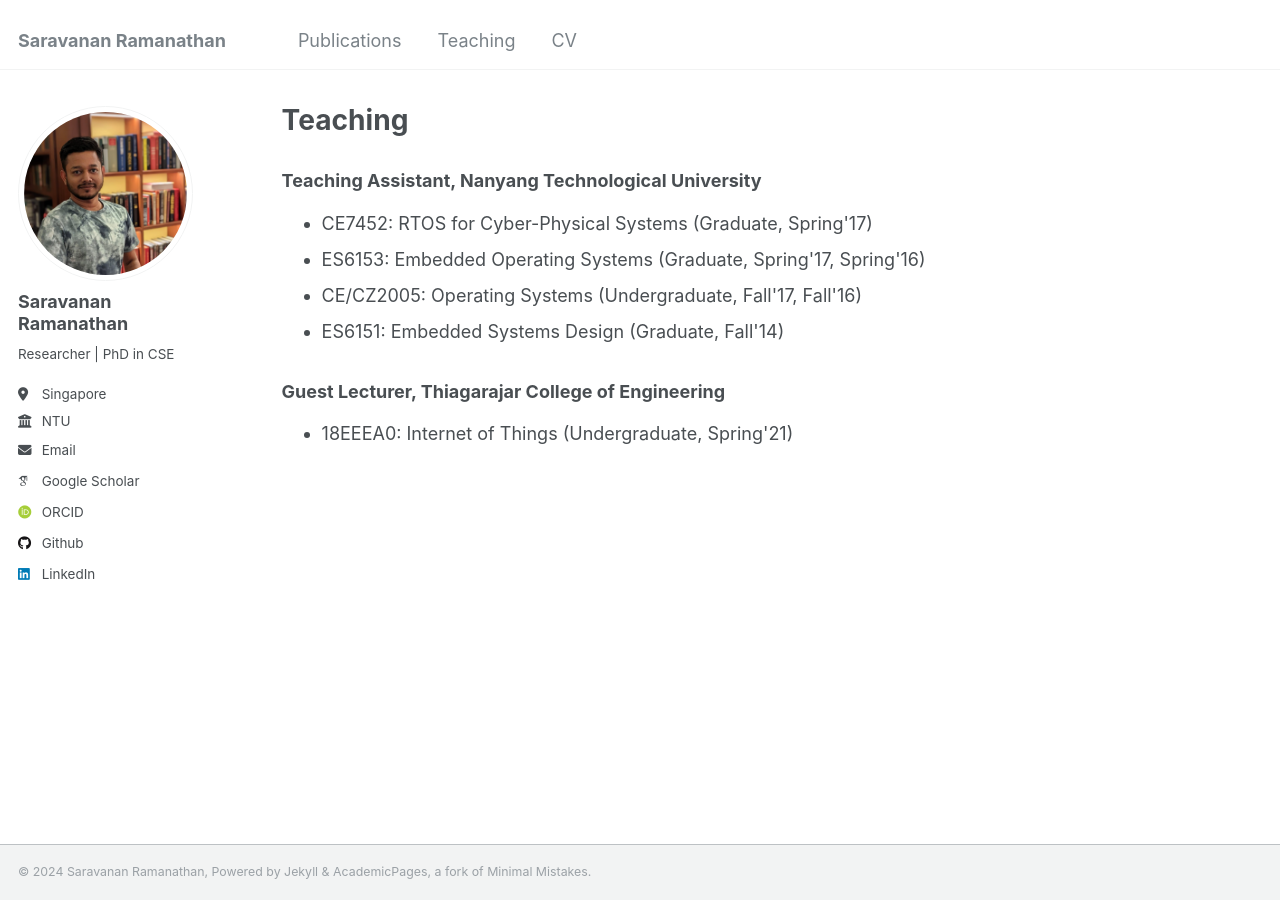
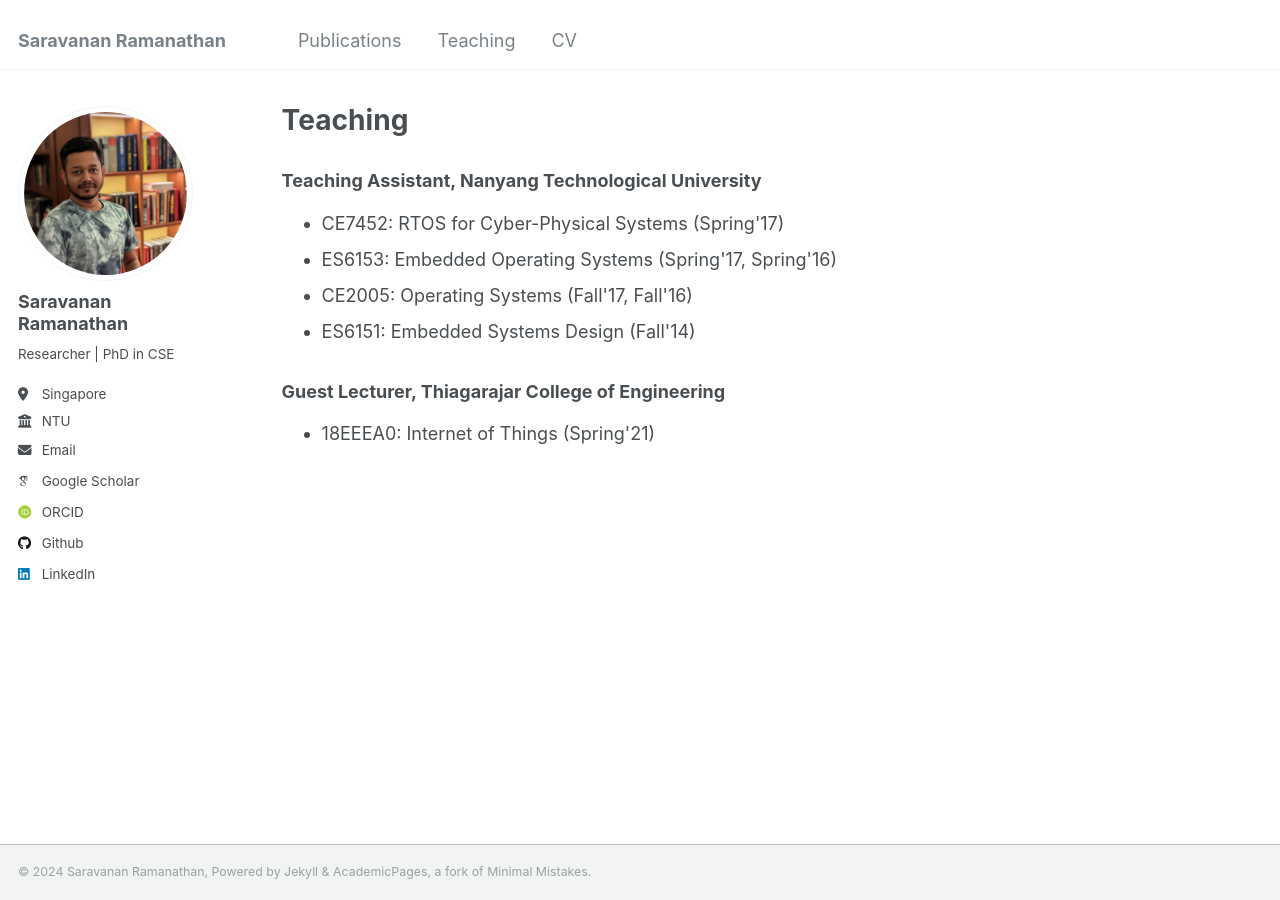
Before and after one commit to saravana016/saravana016.github.io, a Jekyll site: the page built from _pages/teaching.html, in a window 1280 px wide. Built offline with Jekyll 4.4.1, drawn with Linux system fonts in a browser that asks for light colours; some web fonts are replaced.

Commit message:
Update teaching.html

```diff
--- a/_pages/teaching.html
+++ b/_pages/teaching.html
@@ -10,16 +10,16 @@ author_profile: true
 <h3> Teaching Assistant, Nanyang Technological University </h3>
 
 <ul>
-  <li> CE7452: RTOS for Cyber-Physical Systems (Graduate, Spring'17) </li>
-  <li> ES6153: Embedded Operating Systems (Graduate, Spring'17, Spring'16) </li>
-  <li> CE/CZ2005: Operating Systems (Undergraduate, Fall'17, Fall'16) </li>
-  <li> ES6151: Embedded Systems Design (Graduate, Fall'14) </li>
+  <li> CE7452: RTOS for Cyber-Physical Systems (Spring'17) </li>
+  <li> ES6153: Embedded Operating Systems (Spring'17, Spring'16) </li>
+  <li> CE2005: Operating Systems (Fall'17, Fall'16) </li>
+  <li> ES6151: Embedded Systems Design (Fall'14) </li>
 </ul>
 
 <h3> Guest Lecturer, Thiagarajar College of Engineering </h3>
 
 <ul>
-  <li> 18EEEA0: Internet of Things (Undergraduate, Spring'21) </li>
+  <li> 18EEEA0: Internet of Things (Spring'21) </li>
 </ul>
 
 <!--
```
